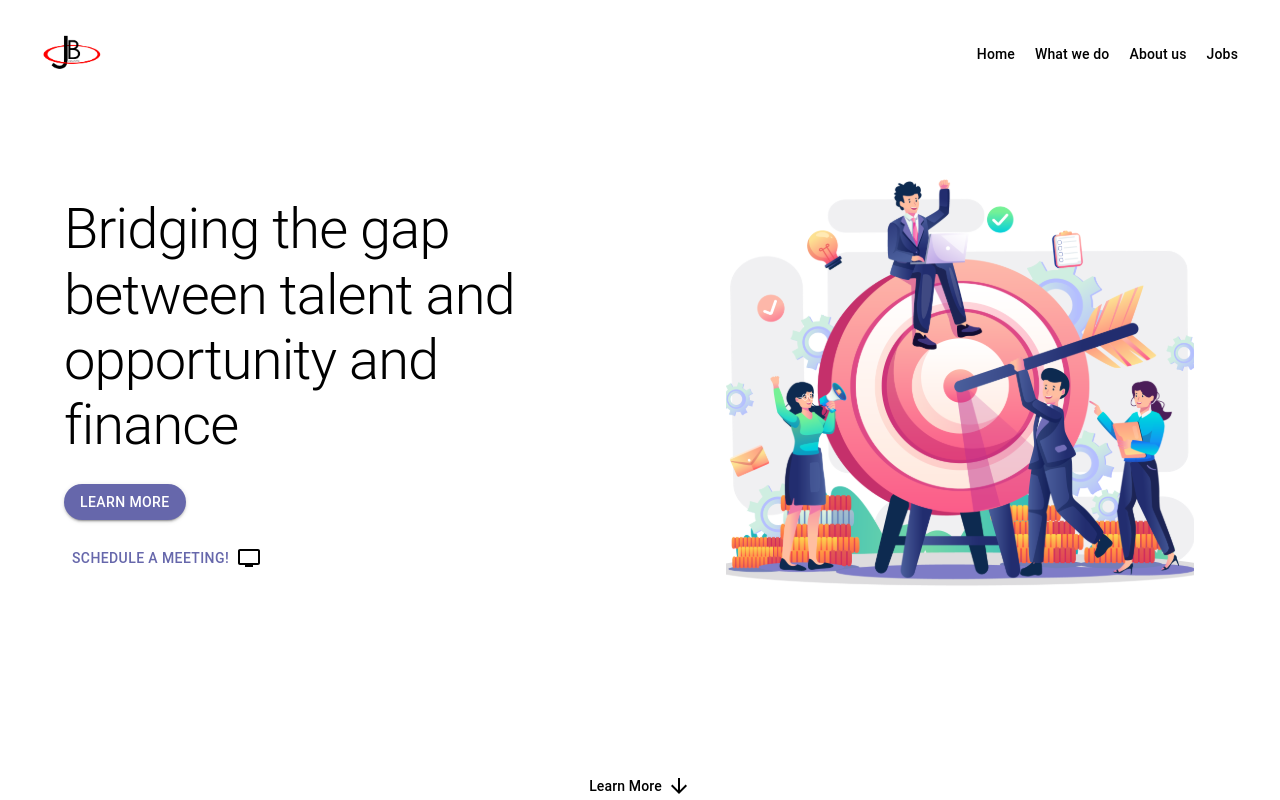
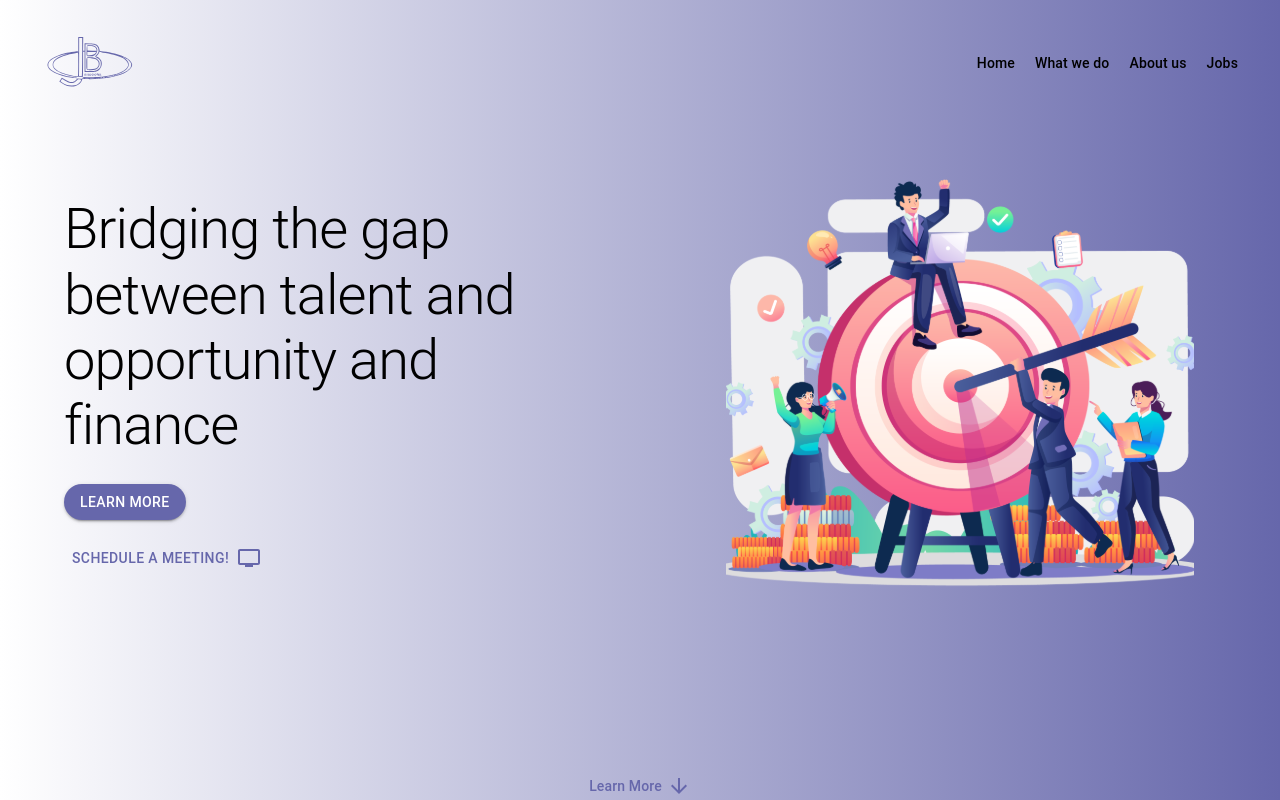
Before and after one commit to IvanTorresMia/js-associates-website, a React (Create React App) app: page / in a window 1280 px wide. Shown: the top 800 px of the page. Built offline with nearby package versions, Linux system fonts and the light colour scheme; no server answers.

Commit message:
style edits

```diff
--- /dev/null
+++ b/src/config/config.ts
@@ -0,0 +1,9 @@
+export const config = {
+  apiKey: "AIzaSyAoDJ2uEnFGNjQjBVtKgz3oboxjEMQPvFQ",
+  authDomain: "jb-associates-9ba35.firebaseapp.com",
+  projectId: "jb-associates-9ba35",
+  storageBucket: "jb-associates-9ba35.appspot.com",
+  messagingSenderId: "911209072891",
+  appId: "1:911209072891:web:3196da6ac9ae1d6b9d085e",
+  measurementId: "G-7MHE2S4LBP",
+};
--- a/src/pages/footer/Footer.tsx
+++ b/src/pages/footer/Footer.tsx
@@ -9,7 +9,7 @@ const Footer: React.FunctionComponent = () => {
     <Grid
       marginTop={"60px"}
       height={"300px"}
-      style={{ backgroundColor: colors.primaryBlue }}
+      style={{ backgroundColor: colors.primary }}
     >
       <Box>
         <Typography
--- a/src/pages/home/home.tsx
+++ b/src/pages/home/home.tsx
@@ -9,12 +9,12 @@ import HomePageIcon from "../../components/icons/homepage_icon";
 import customStyles from "../../styles/customStyles.module.css";
 
 const buttonStyle = {
-  backgroundColor: colors.primaryBlue,
+  backgroundColor: colors.primary,
   borderRadius: "30px",
 };
 
 const colorGradient = {
-  backgroundImage: `linear-gradient(to right, #fff 0%, ${colors.primaryBlue} 100%)`,
+  backgroundImage: `linear-gradient(to right, #fff 0%, ${colors.primary} 100%)`,
 };
 
 const Home: React.FunctionComponent = () => {
@@ -36,12 +36,12 @@ const Home: React.FunctionComponent = () => {
             </Button>
           </Box>
           <Box marginTop={"20px"} display={"flex"}>
-            <Button variant="text" style={{ color: colors.primaryBlue }}>
+            <Button variant="text" style={{ color: colors.primary }}>
               Schedule a meeting!
             </Button>
             <Box>
               <PersonalVideoIcon
-                style={{ marginBottom: "-14px", color: colors.primaryBlue }}
+                style={{ marginBottom: "-14px", color: colors.primary }}
               />
             </Box>
           </Box>
@@ -74,9 +74,9 @@ const Home: React.FunctionComponent = () => {
           to="learn_more"
         >
           <Box display={"flex"}>
-            <Typography color={colors.primaryBlue}>Learn More</Typography>
+            <Typography color={colors.primary}>Learn More</Typography>
             <Box marginLeft={"5px"}>
-              <ArrowDownwardIcon style={{ color: colors.primaryBlue }} />
+              <ArrowDownwardIcon style={{ color: colors.primary }} />
             </Box>
           </Box>
         </Link>
--- a/src/pages/infocards/InfoCards.tsx
+++ b/src/pages/infocards/InfoCards.tsx
@@ -18,7 +18,7 @@ const iconStyle = {
 };
 
 const colorGradient = {
-  backgroundImage: `linear-gradient(to right, #fff 0%, ${colors.primaryBlue} 100%)`,
+  backgroundImage: `linear-gradient(to right, #fff 0%, ${colors.primary} 100%)`,
 };
 
 const cardInfo = [
--- a/src/pages/jobs/index.tsx
+++ b/src/pages/jobs/index.tsx
@@ -1,9 +1,10 @@
-import { Button, Divider, Grid, Paper, Typography } from "@mui/material";
+import { Box, Button, Divider, Grid, Paper, Typography } from "@mui/material";
 import React, { useState } from "react";
 import { colors } from "../../constants/colors";
 import { theme } from "../../theme";
 import WorkingPeopleImage from "../../assets/images/wokriing_people_jb.jpeg";
 import Footer from "../footer/Footer";
+
 interface Props {
   id: number;
   title: string;
@@ -38,14 +39,16 @@ const jobsAvailable: Props[] = [
   },
 ];
 
+// service Id service_39bm7as
+
 export const Jobs: React.FunctionComponent = () => {
   return (
     <>
-      <Grid container paddingTop={theme.spacing(12)} spacing={2}>
+      <Grid container paddingTop={theme.spacing(15)} spacing={2}>
         <Grid
           item
           xs={12}
-          style={{ backgroundColor: colors.primaryBlue }}
+          style={{ backgroundColor: colors.primary }}
           padding={theme.spacing(4)}
         >
           <Typography textAlign={"center"} color={"secondary"} variant="h1">
@@ -87,7 +90,7 @@ export const Jobs: React.FunctionComponent = () => {
                 {job.title}
               </Typography>
               <Typography variant="subtitle2">{job.description}</Typography>
-              <Button variant="outlined">Apply</Button>
+              <input type="file" />
             </Grid>
             <Grid item xs={8}>
               <Divider />
--- a/src/pages/layout/layout.tsx
+++ b/src/pages/layout/layout.tsx
@@ -8,6 +8,7 @@ import jbLogo from "../../assets/images/jb_logo.jpg";
 import { useNavigate, useLocation } from "react-router-dom";
 import { colors } from "../../constants/colors";
 import { theme } from "../../theme";
+import { MainLogo } from "../../components/icons/logo";
 
 const Layout: React.FunctionComponent = () => {
   const location = useLocation();
@@ -35,13 +36,21 @@ const Layout: React.FunctionComponent = () => {
         zIndex={"10"}
         justifyContent={"space-between"}
         padding={theme.spacing(4)}
-        bgcolor={navColor ? colors.primaryBlue : ""}
+        bgcolor={navColor ? colors.primary : ""}
         style={{ transition: "0.5s" }}
       >
         <Box width={"60px"} marginLeft={"10px"} marginTop={"2px"}>
-          <img style={{ width: "100%" }} src={jbLogo} alt="jb associates" />
+          <MainLogo
+            width={theme.spacing(12)}
+            height={theme.spacing(7)}
+            color={!navColor ? colors.primary : colors.primaryWhite}
+          />
         </Box>
-        <Box display={"flex"} justifyContent={"space-between"}>
+        <Box
+          display={"flex"}
+          justifyContent={"space-between"}
+          alignItems={"center"}
+        >
           {useReactLinks ? (
             <Button
               variant="outlined"
```
